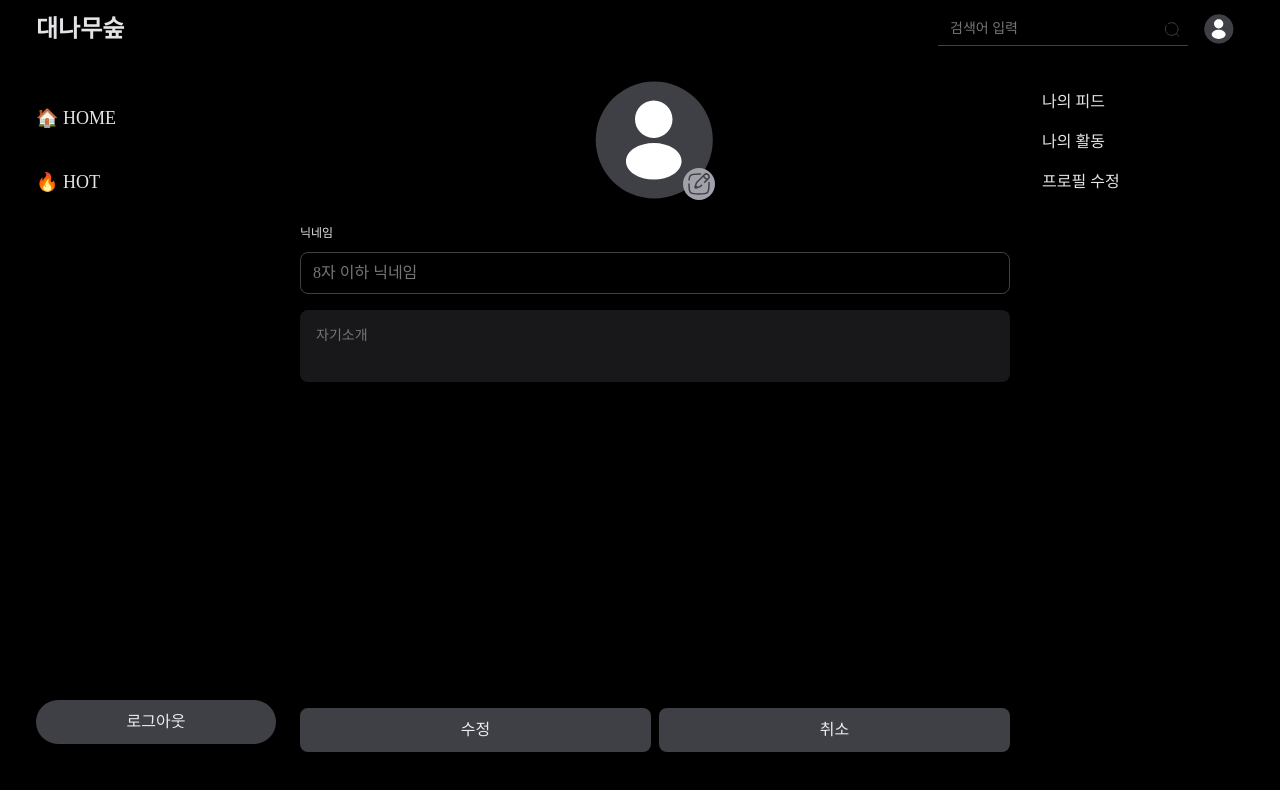
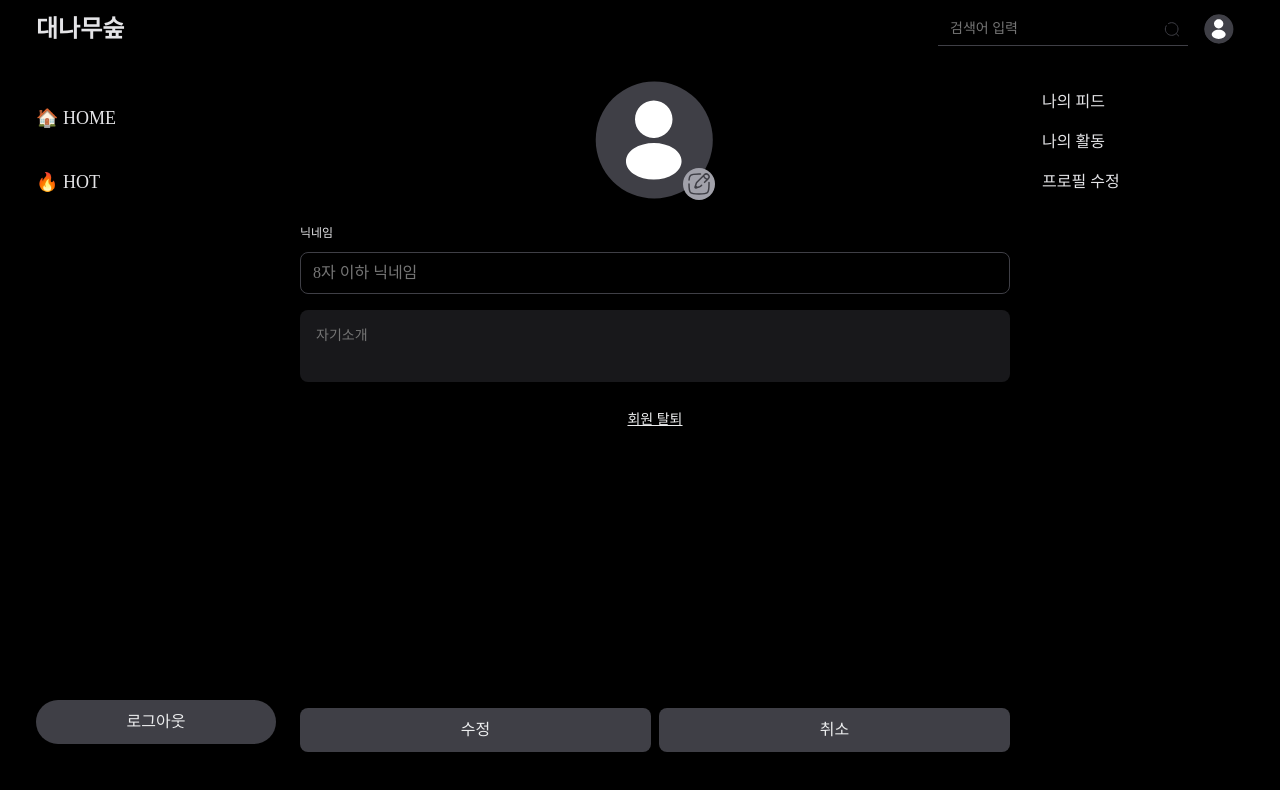
Before and after one commit to ziny0216/daenamu, a Next.js app: page /my/edit in a window 1280 px wide. Shown: the top 790 px of the page. Built offline with nearby package versions, Linux system fonts and the light colour scheme; no server answers.

Commit message:
feat: 회원 탈퇴 로직 구현 및 상태 플래그 처리 추가

```diff
--- a/package.json
+++ b/package.json
@@ -9,7 +9,7 @@
     "lint": "next lint"
   },
   "dependencies": {
-    "@reduxjs/toolkit": "^2.5.0",
+    "@reduxjs/toolkit": "^2.7.0",
     "@supabase/ssr": "^0.5.2",
     "@supabase/supabase-js": "^2.48.1",
     "@svgr/webpack": "^8.1.0",
@@ -20,7 +20,8 @@
     "react-toastify": "^11.0.5",
     "redux-persist": "^6.0.0",
     "styled-components": "^6.1.14",
-    "supabase": "^2.20.12"
+    "supabase": "^2.20.12",
+    "vercel": "^41.6.2"
   },
   "devDependencies": {
     "@eslint/eslintrc": "^3",
--- a/src/components/module/User/UserEditForm.tsx
+++ b/src/components/module/User/UserEditForm.tsx
@@ -11,7 +11,7 @@ import { toast } from 'react-toastify';
 import { useState } from 'react';
 import { uploadUserImage } from '@/utils/file/uploadUserImage';
 import { useForm } from '@/hooks/common/useForm';
-import { setUser } from '@/lib/features/user/userSlice';
+import { clearUser, setUser } from '@/lib/features/user/userSlice';
 
 export default function UserEditForm() {
   const router = useRouter();
@@ -50,6 +50,21 @@ export default function UserEditForm() {
     dispatch(setUser(data[0]));
   };
 
+  const confirmWithdrawalUser = async () => {
+    const { error } = await browserClient.rpc('delete_account', {
+      uid: userProfile.id,
+    });
+
+    if (!error) {
+      await browserClient.auth.signOut();
+      dispatch(clearUser());
+      router.replace('/auth/login');
+      alert('탈퇴가 완료되었습니다.');
+    } else {
+      alert('탈퇴 중 오류가 발생했습니다.');
+    }
+  };
+
   return (
     <div className={styles.form_group}>
       <UserProfileImage
@@ -64,6 +79,12 @@ export default function UserEditForm() {
         setPassword={setPassword}
         setNewPassword={setNewPassword}
       />
+      <Button
+        size={'xs'}
+        color={'decoration'}
+        title={'회원 탈퇴'}
+        onClick={confirmWithdrawalUser}
+      />
       <div className="btn_group full">
         <Button size={'md'} title={'수정'} onClick={handleForm} />
         <Button size={'md'} title={'취소'} onClick={() => router.back()} />
--- a/src/lib/features/user/userSlice.ts
+++ b/src/lib/features/user/userSlice.ts
@@ -1,6 +1,5 @@
 import { createSlice, PayloadAction } from '@reduxjs/toolkit';
 import { Tables } from '@/types/database.types';
-
 import { persistReducer } from 'redux-persist';
 import storage from '@/lib/storage';
 
```
Also changed, not shown: src/app/auth/login/page.tsx (+18 -0 lines), src/types/database.types.ts (+14 -0 lines), 1 other file (tests, documents, lock files or other folders).
